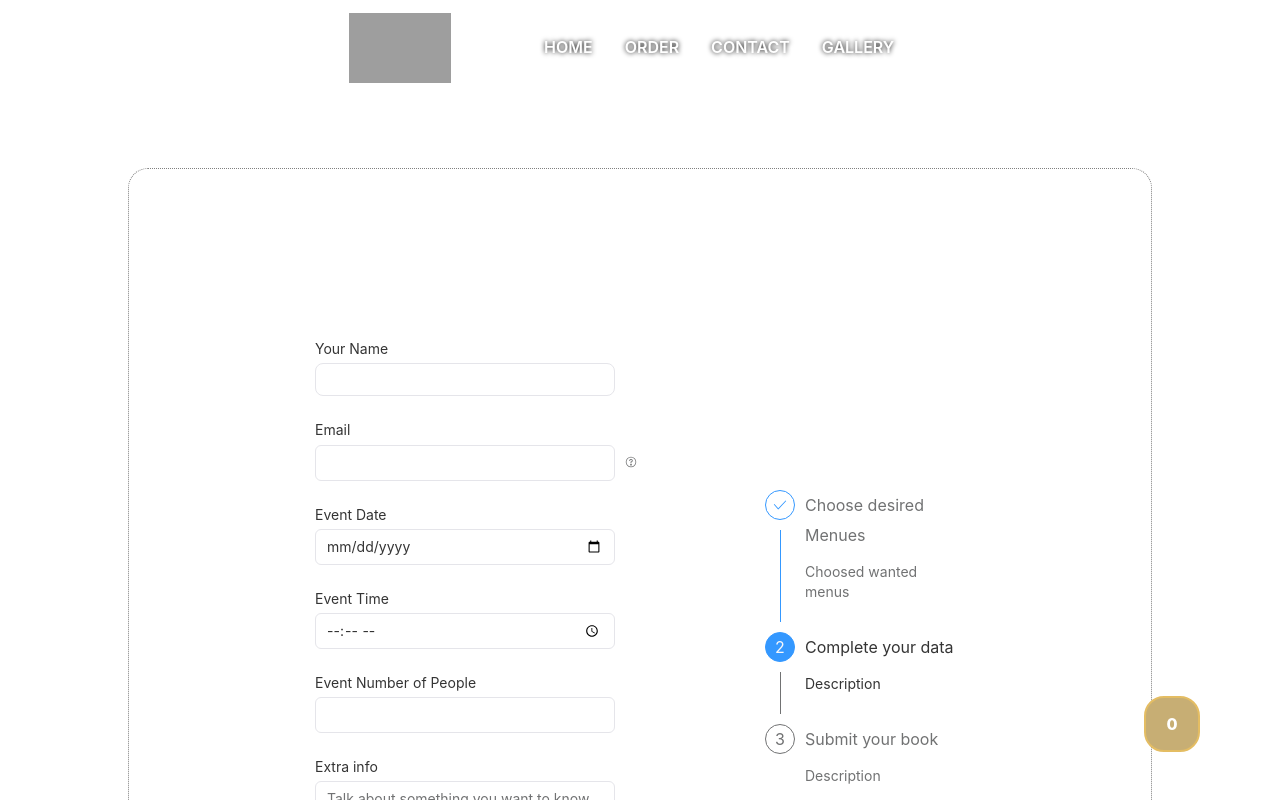
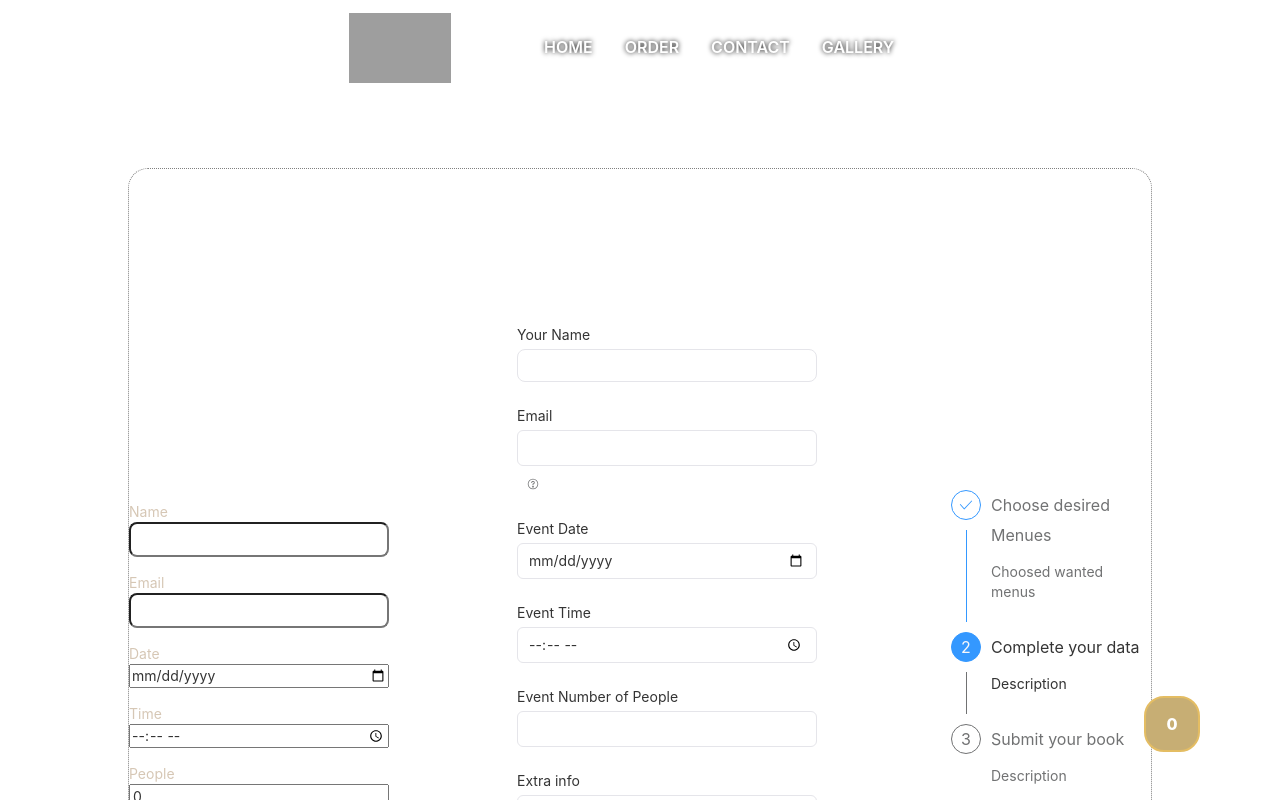
Before and after one commit to LeanM/apetito-granada-web, a React (Create React App) app: page /contact in a window 1280 px wide. Shown: the top 800 px of the page. Built offline with nearby package versions, Linux system fonts and the light colour scheme; grey boxes are pictures that could not be loaded.

Commit message:
Miniimum changes

```diff
--- a/src/components/contact-components/Contact.js
+++ b/src/components/contact-components/Contact.js
@@ -1,11 +1,16 @@
 import { createUseStyles } from "react-jss";
-import React, { useRef, useState } from "react";
+import React, { useEffect, useRef, useState } from "react";
 import { Form, ButtonToolbar, Button, Input } from "rsuite";
 import { Steps } from "rsuite";
 
 export default function Contact() {
   const classes = useStyles();
   const [step, setStep] = useState(1);
+  const [errMsg, setErrMsg] = useState("");
+
+  const userRef = useRef();
+  const errorRef = useRef();
+
   const [email, setEmail] = useState("");
   const [name, setName] = useState("");
   const [eventDate, setEventDate] = useState("");
@@ -24,16 +29,79 @@ export default function Contact() {
     verticalAlign: "top",
   };
 
+  useEffect(() => {
+    console.log(name);
+  }, [name]);
+
   return (
     <div className={classes.container}>
       <div className={classes.dataContainer}>
+        <form className={classes.form}>
+          <label className="login-register__label" htmlFor="name">
+            Name
+          </label>
+          <input
+            type="text"
+            id="name"
+            ref={userRef}
+            autoComplete="off"
+            onChange={(e) => setName(e.target.value)}
+            value={name}
+            required
+          />
+          <label className="login-register__label" htmlFor="email">
+            Email
+          </label>
+          <input
+            type="text"
+            id="email"
+            ref={userRef}
+            autoComplete="off"
+            onChange={(e) => setEmail(e.target.value)}
+            value={email}
+            required
+          />
+          <label className="login-register__label" htmlFor="date">
+            Date
+          </label>
+          <input
+            type="date"
+            id="date"
+            ref={userRef}
+            autoComplete="off"
+            onChange={(e) => setEventDate(e.target.value)}
+            value={eventDate}
+            required
+          />
+          <label className="login-register__label" htmlFor="time">
+            Time
+          </label>
+          <input
+            type="time"
+            id="time"
+            ref={userRef}
+            autoComplete="off"
+            onChange={(e) => setEventTime(e.target.value)}
+            value={eventTime}
+            required
+          />
+          <label className="login-register__label" htmlFor="people">
+            People
+          </label>
+          <input
+            type="number"
+            id="people"
+            ref={userRef}
+            autoComplete="off"
+            onChange={(e) => setPeople(e.target.value)}
+            value={people}
+            required
+          />
+        </form>
         <Form ref={formRef} className={classes.form} onCheck={() => setStep(2)}>
           <Form.Group controlId="name">
             <Form.ControlLabel>Your Name</Form.ControlLabel>
-            <Form.Control
-              onChange={(e) => setName(e.target.value)}
-              name="name"
-            />
+            <Form.Control name="name" />
           </Form.Group>
           <Form.Group controlId="email">
             <Form.ControlLabel>Email</Form.ControlLabel>
@@ -103,5 +171,8 @@ const useStyles = createUseStyles({
     gap: "8rem",
     alignItems: "center",
   },
-  form: {},
+  form: {
+    display: "flex",
+    flexDirection: "column",
+  },
 });
```
